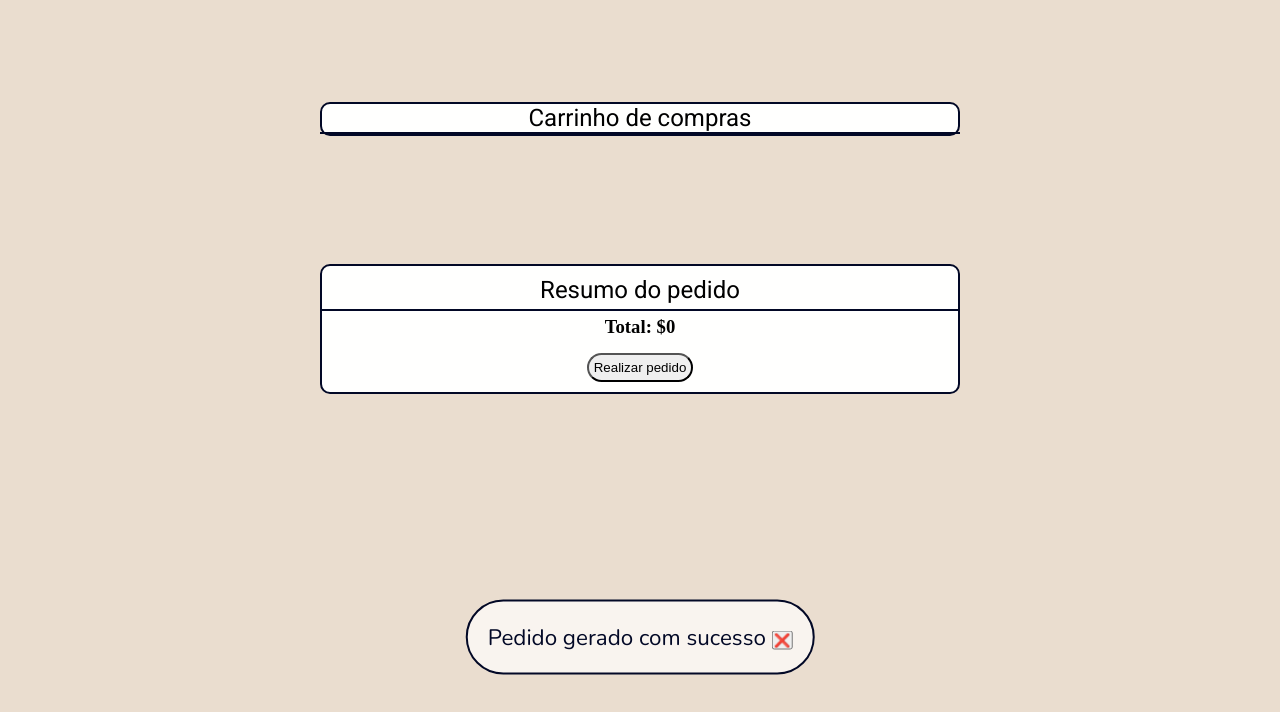
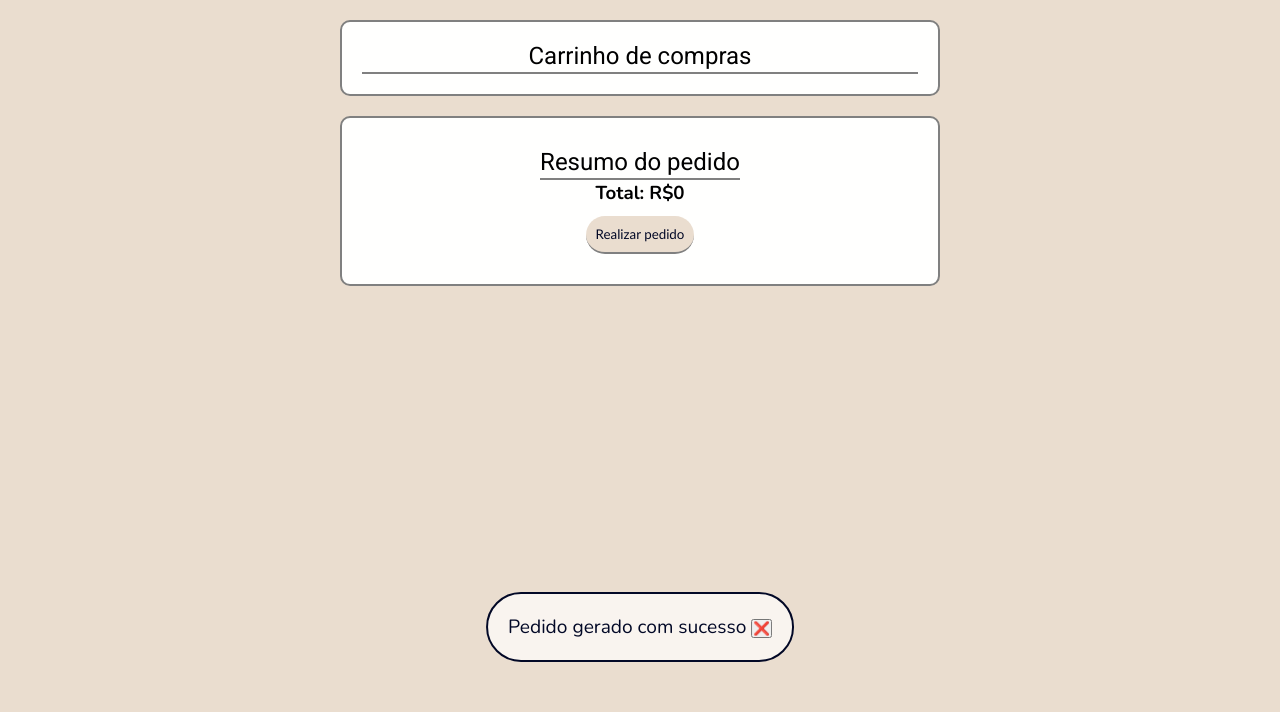
Before and after one commit to Igor-Victor21/Loja-148, a plain HTML site: page Carrinho/index.html in a window 1280 px wide. Shown: the part 88-800 px from the top of the page. Drawn offline with nearby package versions, Linux system fonts and the light colour scheme.

Commit message:
carrinho terminado

```diff
--- a/Carrinho/index.html
+++ b/Carrinho/index.html
@@ -9,8 +9,12 @@
     <script src="https://cdnjs.cloudflare.com/ajax/libs/mammoth/1.0.1/mammoth.browser.min.js"></script>
     <link rel="preconnect" href="https://fonts.googleapis.com">
     <link rel="preconnect" href="https://fonts.gstatic.com" crossorigin>
-    <link href="https://fonts.googleapis.com/css2?family=Amatic+SC:wght@400;700&family=Nunito:ital,wght@0,200..1000;1,200..1000&display=swap"rel="stylesheet">
-    <link href="https://fonts.googleapis.com/css2?family=Amatic+SC:wght@400;700&family=Nunito:ital,wght@0,200..1000;1,200..1000&family=Roboto:ital,wght@0,100..900;1,100..900&display=swap" rel="stylesheet">
+    <link
+        href="https://fonts.googleapis.com/css2?family=Amatic+SC:wght@400;700&family=Nunito:ital,wght@0,200..1000;1,200..1000&display=swap"
+        rel="stylesheet">
+    <link
+        href="https://fonts.googleapis.com/css2?family=Amatic+SC:wght@400;700&family=Nunito:ital,wght@0,200..1000;1,200..1000&family=Roboto:ital,wght@0,100..900;1,100..900&display=swap"
+        rel="stylesheet">
     <style>
         /* font nunito, ou roboto */
         :root {
@@ -28,115 +32,68 @@
             box-sizing: border-box;
         }
 
-        #pedido {
-            display: block;
-            position: absolute;
-            bottom: 0;
-            left: 50%;
-            transform: translate(-50%, -50%);
-            padding: 20px;
-            background-color: var(--bg-sup);
-            color: var(--negrito);
-            border-radius: 999px;
-            border: 2px solid var(--negrito);
-            font-family: "Nunito", sans-serif;
-            font-weight: 400;
-            font-style: normal;
-            font-size: 1.4rem;
-        }
-
         body {
             background-color: var(--bg-c);
-
-        }
-
-        body a {
-            display: flex;
-            position: relative;
-
+            font-family: "Nunito", sans-serif;
         }
 
         .fundo-topo {
             display: flex;
             background-color: var(--bg-sup);
             width: 100%;
-        }
-
-        .fundo-topo a {
-            padding-top: 15px;
-            padding-left: 3px;
+            padding: 10px;
+            align-items: center;
         }
 
         .logo-topo {
-            display: flex;
-            align-items: center;
-            justify-content: center;
             margin: auto;
-            flex-direction: column;
+
         }
 
-        #s1 {
+        section {
             display: flex;
             align-items: center;
             justify-content: center;
             flex-direction: column;
             background-color: var(--bg-card);
-            width: 50vw;
-            margin: auto;
-            margin-top: 10vw;
-            min-width: 50vw;
-            max-width: 80vw;
-            border: 2px solid #020826;
+            width: 90%;
+            max-width: 600px;
+            margin: 20px auto;
+            margin-top: 20px;
+            padding: 20px;
+            border: 2px solid gray;
             border-radius: 10px;
         }
 
-        h1 {
-            display: flex;
-            align-items: center;
-            justify-content: center;
-            flex-direction: column;
+        section button{
+            cursor: pointer;
+        }
+
+        h1, h2 {
             text-align: center;
             font-family: "Roboto", sans-serif;
             font-weight: 400;
-            font-style: normal;
-            width: 50vw;
-            min-width: 50vw;
-            max-width: 80vw;
-            border-bottom: 2px solid var(--negrito);
+            display: block;
+            width: 100%;
+            border-bottom: 2px solid gray;
+            padding-bottom: 2px;
         }
 
-        #s2 {
-            display: flex;
-            align-items: center;
-            justify-content: center;
-            flex-direction: column;
-            background-color: var(--bg-card);
-            width: 50vw;
-            margin-left: 25vw;
-            margin-top: 10vw;
-            min-width: 50vw;
-            max-width: 80vw;
-            border: 2px solid #020826;
-            border-radius: 10px;
+        .botaoTotal {
+            margin-top: 10px;
+            padding: 10px;
+            border-radius: 999px;
+            border: none;
+            background-color: var(--bg-c);
+            color: var(--negrito);
+            cursor: pointer;
+            text-align: center;
+            font-family: 'Gill Sans', 'Gill Sans MT', Calibri, 'Trebuchet MS', sans-serif;
+            font-weight: 400;
+            border-bottom: 2px solid gray;
         }
 
-        h2 {
-            display: flex;
-            align-items: center;
-            justify-content: center;
-            flex-direction: column;
-            text-align: center;
-            font-family: "Roboto", sans-serif;
-            font-weight: 400;
-            font-style: normal;
-            width: 50vw;
-            min-width: 50vw;
-            max-width: 80vw;
-            padding-bottom: 5px;
-            border-bottom: 2px solid var(--negrito);
-        }
-
-        .div-pedido{
+        .div-pedido {
             display: flex;
             align-items: center;
             justify-content: center;
@@ -144,14 +101,61 @@
             padding: 10px;
         }
 
-        .botaoTotal {
-            margin-top: 10px;
-            padding: 5px;
+
+        #pedido {
+            /* esta fixo na tela */
+            position: fixed;
+            /* posicionamento vertical  */
+            bottom: 50px;
+            /* espaçamento da esquerda em 50 porcento */
+            left: 50%;
+            /* ajustando o eixo X para -50%,
+            combinando o left: 50% mais o translateX(-50%)
+            vc faz com que o elemento fique centralizado no meio*/
+            transform: translateX(-50%);
+            /* espaçamento interno, do topo e a base e as laterais */
+            padding: 20px 20px;
+            /* maximo de largura da tela é 90% */
+            max-width: 400px;
+            /* cor do fundo */
+            background-color: var(--bg-sup);
+            /* cor das letras */
+            color: var(--negrito);
+            /* arredondando as bordas */
             border-radius: 999px;
+            /* borda */
+            border: 2px solid var(--negrito);
+            /* font */
+            font-family: "Nunito", sans-serif;
+            font-weight: 400;
+            font-size: 1.2rem;
         }
 
-        h3{
-            padding: 5px;
+        #pedido button{
+            cursor: pointer;
+        }
+
+        .item-carrinho {
+            /* display flexivel */
+            display: flex;
+            /* alinhando itens no centro */
+            align-items: center;
+            /* espaçamento de cada item de 10 pixels */
+            gap: 10px;
+            /* espaçamento interno de 10 pixels */
+            padding: 10px;
+            /* borda na parte inferior de 2 pixels */
+            border-bottom: 2px solid gray;
+        }
+
+        .imagem-produto {
+            /* largura de 80 pixels */
+            width: 80px;
+            /* altura ded 80 pixels */
+            height: 80px;
+            /* arredondando as bordas */
+            border-radius: 5px;
+            object-fit: cover;
         }
 
     </style>
@@ -179,6 +183,7 @@
             <button class="botaoTotal" onclick="gerarDocumentoWord()">Realizar pedido</button>
             <p id="pedido">
                 Pedido gerado com sucesso
+
                 <button id="sc" onclick="sucessClose()">❌</button>
             </p>
             <script src="script.js"></script>
--- a/Carrinho/script.js
+++ b/Carrinho/script.js
@@ -1,52 +1,58 @@
 $(document).ready(function(){
-    //recupera o carrinho do localstorage
+    // Recupera o carrinho do localStorage
     const carrinho = JSON.parse(localStorage.getItem("carrinho")) || [];
 
-    //elemento onde a lista sera exibida
+    // Elementos onde os itens serão exibidos
     const listElement = $("#lista");
-    //elemento para o total
     const totalElement = $("#total");
 
-    //funcao para exibir o carrinho
+    // Função para exibir o carrinho
     function exibirCarrinho(){
-        //limpa o conteudo atual da lista
-        listElement.empty();
+        listElement.empty(); // Limpa o conteúdo da lista
+        let totalPreco = 0; // Inicializa o total
 
-        //variavel para acumular o preco total
-        let totalPreco = 0;
+        $.each(carrinho, function(index, item){
+            // Cria um container para cada item
+            const listItem = $("<div>").addClass("item-carrinho");
 
-        //itera sobre os itens do carrinho
-        $.each(carrinho, function(index, item){
-            //cria um elemento de lista pára cada item
-            const listItem = $("<p>").text(
-                `${item.descricao} - Unidade: R$${item.preco}`
-            );
+            // Adiciona a imagem do produto
+            const img = $("<img>")
+                .attr("src", item.imagem)
+                .attr("alt", item.descricao)
+                .addClass("imagem-produto");
 
-            //cria um botao de remoção do item
+            // Cria o texto da descrição e preço
+            const descricao = $("<p>").text(`${item.descricao} - Unidade: R$${item.preco}`);
+
+            // Botão de remoção
             const removeButton = $("<button>")
-            .addClass("botaoRemov")
+                .addClass("botaoRemov")
                 .text("🗑️")
                 .css("margin-left", "10px")
                 .click(function(){
-                    removerItemDoCarrinho(index)
+                    removerItemDoCarrinho(index);
                 });
 
-            //criando os filhos e pais
-            listItem.append(removeButton)
-            listElement.append(listItem)
-            //incrementa o valor total
-            totalPreco += item.preco
+            // Monta a estrutura
+            listItem.append(img, descricao, removeButton);
+            listElement.append(listItem);
+
+            // Incrementa o valor total
+            totalPreco += item.preco;
         });
-        //imprimi o total em valor dos items
-        totalElement.text(`Total: $${totalPreco}`)
+
+        // Exibe o total
+        totalElement.text(`Total: R$${totalPreco}`);
     }
 
+    // Função para remover item do carrinho
     function removerItemDoCarrinho(index){
         carrinho.splice(index, 1);
-        localStorage.setItem("carrinho", JSON.stringify(carrinho))
+        localStorage.setItem("carrinho", JSON.stringify(carrinho));
         exibirCarrinho();
     }
 
+    // Exibe o carrinho na inicialização
     exibirCarrinho();
 });
 
```
